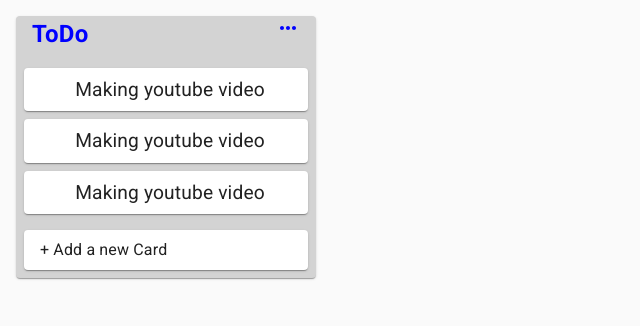
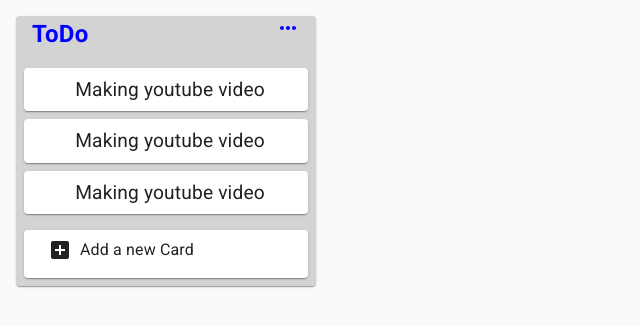
Before and after one commit to lutfullahcelenk/trello-clone-app, a React (Create React App) app: page / in a window 1280 px wide. Shown: the top 326 px of the page, without its empty margins (0-640 px from the left). Built offline with nearby package versions, Linux system fonts and the light colour scheme.

Commit message:
finished plus icon

```diff
--- a/src/components/input/InputContainer.js
+++ b/src/components/input/InputContainer.js
@@ -49,7 +49,8 @@ const InputContainer = () => {
 
       <Collapse in={!open}>
         <Paper className={classes.addCard} onClick={() => setOpen(!open)}>
-          <Typography>+ Add a new Card</Typography>
+          <AddBox className={classes.addBox} />
+          <Typography>Add a new Card</Typography>
         </Paper>
       </Collapse>
 
```
